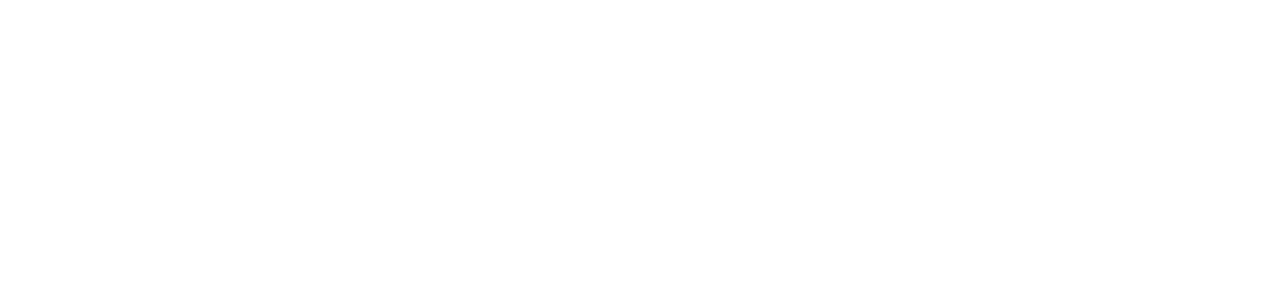
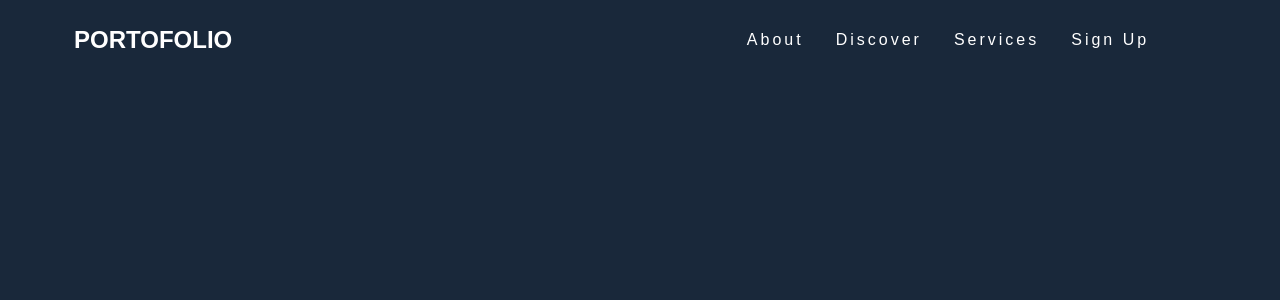
Before and after one commit to reyandoneil/web-profile, a React (Create React App) app in the folder client/: page / in a window 1280 px wide. Shown: the top 300 px of the page. Built offline with nearby package versions, Linux system fonts and the light colour scheme.

Commit message:
add navBar

```diff
--- a/client/package.json
+++ b/client/package.json
@@ -8,8 +8,10 @@
     "@testing-library/user-event": "^12.8.3",
     "react": "^17.0.2",
     "react-dom": "^17.0.2",
+    "react-icons": "^4.3.1",
     "react-router-dom": "^6.0.2",
     "react-scripts": "4.0.3",
+    "react-scroll": "^1.8.4",
     "styled-components": "^5.3.3",
     "web-vitals": "^1.1.2"
   },
--- /dev/null
+++ b/client/src/App.css
@@ -0,0 +1,21 @@
+*{
+    box-sizing: border-box;
+    margin: 0;
+    padding: 0;
+    font-family: 'Encode Sans', sans-serif;
+
+  }
+
+  body{
+    background-color: #19283A;
+
+  }
+
+  .navbar{
+    background-color: transparent;
+  }
+
+  .navbar.colorChange{
+    background-color: #3C4A5A;
+    transition: all 0.4s ease-in-out;
+  }
--- a/client/src/App.js
+++ b/client/src/App.js
@@ -1,8 +1,14 @@
+import './App.css'
+import Navbar from './Components/Navbar/index'
+import {BrowserRouter as Router} from 'react-router-dom'
 
 function App() {
   return (
-    <div >
-    </div>
+    <>
+      <Router>
+        <Navbar/>
+      </Router>
+    </>
   );
 }
 
--- /dev/null
+++ b/client/src/Components/Navbar/NavbarElements.js
@@ -0,0 +1,134 @@
+import styled from 'styled-components'
+import { Link as LinkR } from 'react-router-dom'
+import { Link as LinkS } from 'react-scroll'
+
+export const Nav = styled.nav`
+    background: transparent ;
+    position: sticky;
+    display: flex;
+    justify-content: center;
+    align-items: center;
+    font-size: 1rem;
+    top: 0;
+    z-index: 10;
+
+    @media screen and(max-width: 960px){
+        transition:0.8s all ease;
+    }
+    &:active {
+        /* background: #0E2709; */
+    }
+`;
+
+export const NavbarContainer = styled.div`
+    display: flex;
+    justify-content: space-between;
+    height: 80px;
+    z-index: 1;
+    width: 100%;
+    padding: 0 24px;
+
+    `;
+
+export const NavLogo = styled(LinkR)`
+    color: #fff;
+    justify-self: flex-start;
+    cursor: pointer;
+    font-size: 1.5rem;
+    display: flex;
+    align-items: center;
+    font-weight: bold;
+    text-decoration: none;
+    margin-left: 50px;
+
+
+    @media screen and (max-width: 768px){
+        margin-left: 0px;
+
+    }
+`;
+
+export const MobileIcon = styled.div`
+    display: none;
+
+    @media screen and (max-width: 920px){
+        display: block;
+        position: absolute;
+        top: 0;
+        right: 0;
+        transform: translate(-100%, 60%);
+        font-size: 1.8rem;
+        cursor: pointer;
+        color: #fff;
+    }
+`;
+
+export const NavMenu = styled.ul`
+    display: flex;
+    align-items: center;
+    list-style: none;
+    text-align: center;
+    width: 50%;
+    justify-content: center;
+
+
+    @media screen and (max-width: 920px){
+        display: none;
+
+
+    }
+`;
+
+export const NavItem = styled.li`
+    height: 80px
+`;
+
+
+export const NavLinks = styled(LinkS)`
+    letter-spacing: 3px;
+    color: #fff;
+    display: flex;
+    align-items: center;
+    text-decoration: none;
+    padding: 0 1rem;
+    height: 100%;
+    cursor: pointer;
+    font-size: 1rem;
+
+    &:hover {
+        border-bottom: 3px solid #3FB1B5;
+    }
+
+`;
+export const NavBtn = styled.nav`
+    display: flex;
+    align-items: center;
+    margin-right: 50px;
+
+    @media screen and (max-width: 768px){
+        display: none;
+    }
+`;
+
+export const NavBtnLink = styled(LinkR)`
+    letter-spacing: 3px;
+    border-radius: 50px;
+    background: #3FB1B5;
+    white-space: nowrap;
+    padding: 10px 22px;
+    color: #FEFEFE;
+    font-size: 16px;
+    outline: none;
+    border: none;
+    cursor: pointer;
+    transition: all 0.2s ease-in-out;
+    text-decoration: none;
+
+    &:hover {
+        transition: all 0.2s ease-in-out;
+        background: #fff;
+        color: #010606;
+    }
+
+
+`;
--- /dev/null
+++ b/client/src/Components/Navbar/index.js
@@ -0,0 +1,50 @@
+
+import React, { useState } from 'react'
+import { FaBars } from 'react-icons/fa'
+import {
+    Nav,
+    NavbarContainer,
+    NavLogo,
+    MobileIcon,
+    NavMenu,
+    NavLinks,
+    NavBtn,
+    NavBtnLink
+} from './NavbarElements'
+
+function Navbar({ toggle }) {
+    const [navbarColor, setNavbarColor] = useState(false)
+
+    const chancgeNavbarColor = () => {
+        console.log(window.scrollY);
+        if (window.scrollY >= 20) {
+            setNavbarColor(true)
+        } else {
+            setNavbarColor(false)
+        }
+    }
+    window.addEventListener('scroll', chancgeNavbarColor)
+    return (
+        <>
+            <Nav >
+                <NavbarContainer className={navbarColor ? 'navbar colorChange' : 'navbar'}>
+                    <NavLogo to="/">PORTOFOLIO</NavLogo>
+                    <MobileIcon onClick={toggle} >
+                        <FaBars />
+                    </MobileIcon>
+                    <NavMenu>
+                        <NavLinks to="/about">About</NavLinks>
+                        <NavLinks to="/discover">Discover</NavLinks>
+                        <NavLinks to="/service">Services</NavLinks>
+                        <NavLinks to="/signUp">Sign Up</NavLinks>
+                    </NavMenu>
+                    {/* <NavBtn>
+                        <NavBtnLink to="/signin">Sign In</NavBtnLink>
+                    </NavBtn> */}
+                </NavbarContainer>
+            </Nav>
+        </>
+    )
+}
+
+export default Navbar
```
Also changed, not shown: 1 other file (tests, documents, lock files or other folders).
